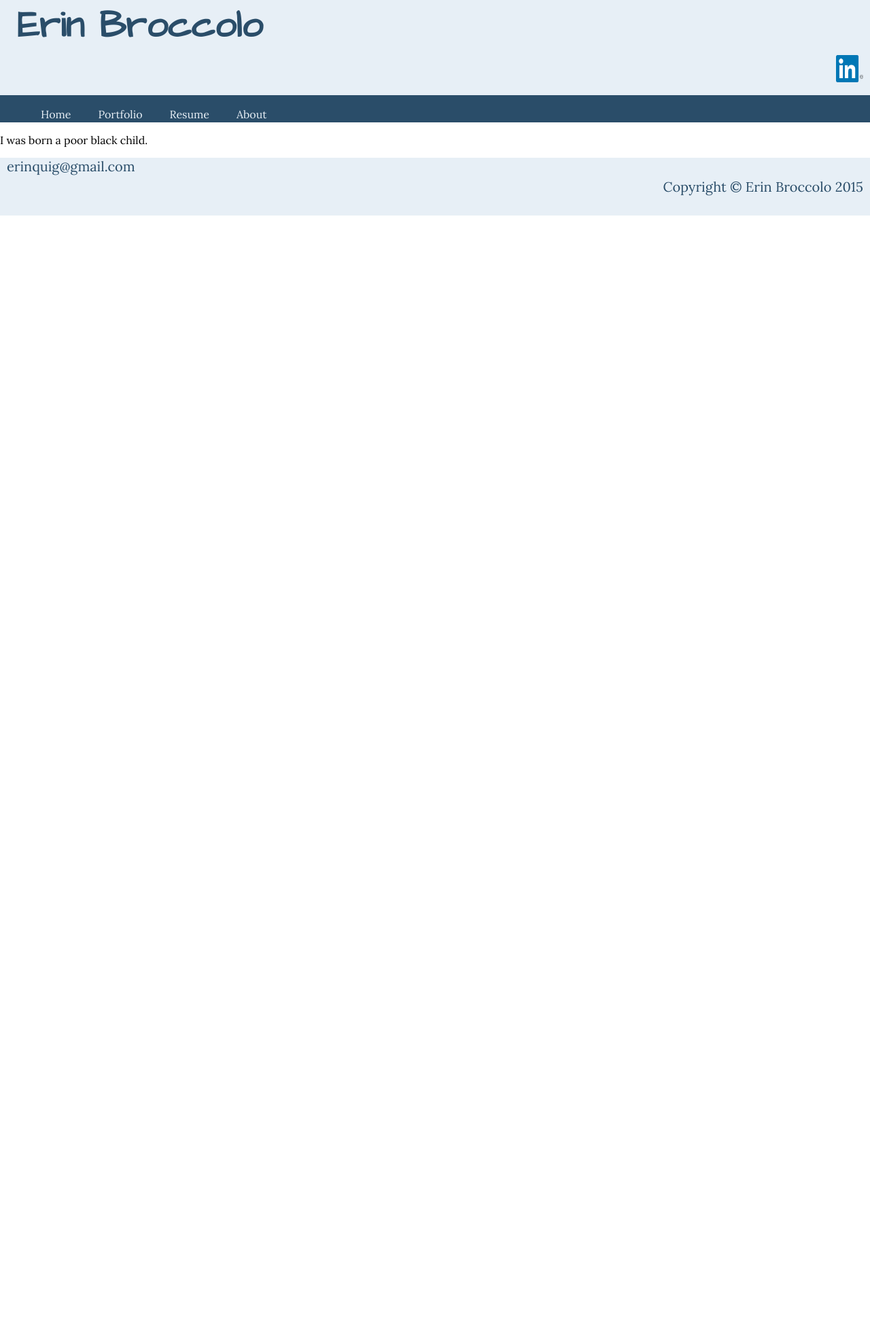
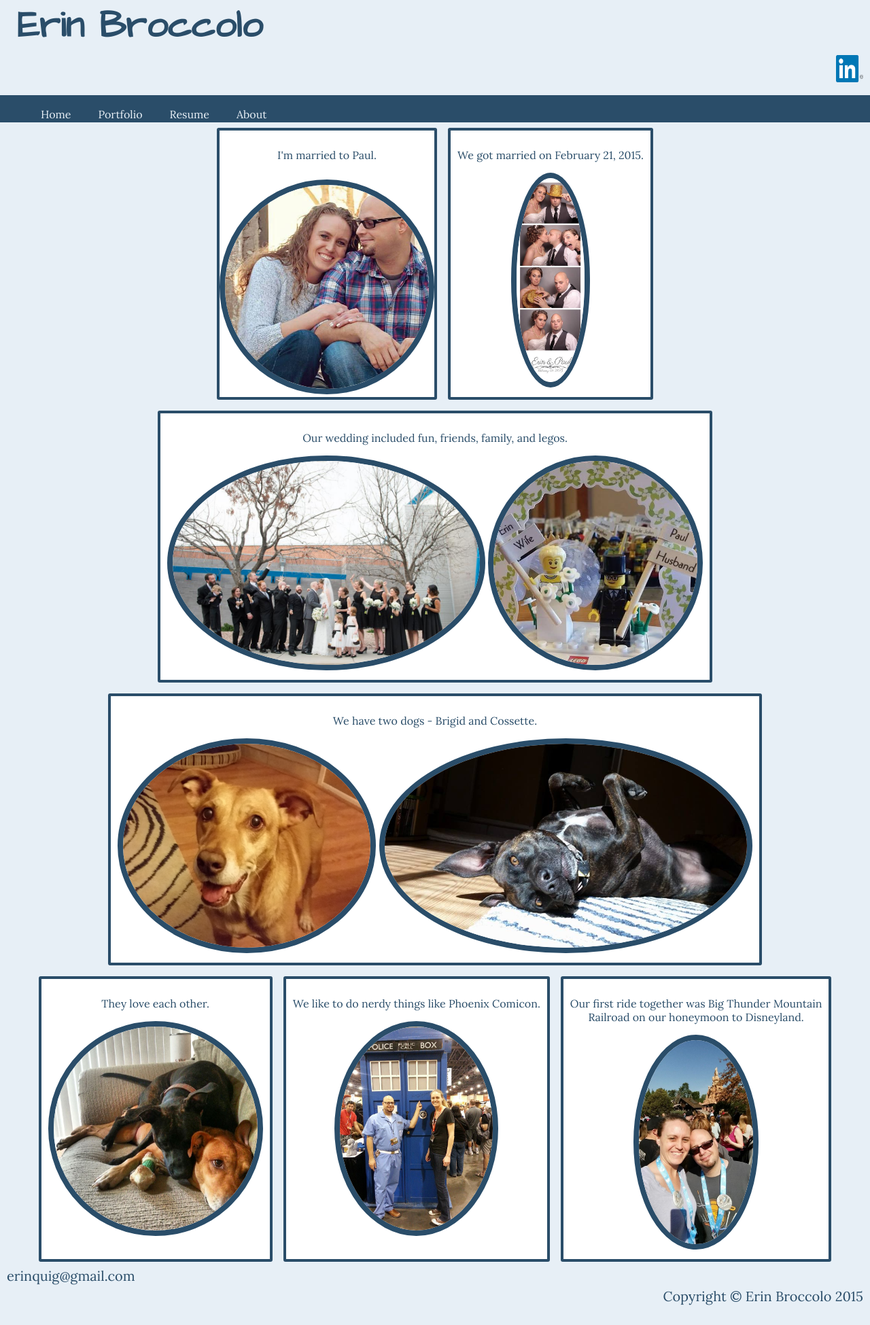
Before and after one commit to erinquig/emqbblog, a Jekyll site: the page built from about.html, in a window 1280 px wide. Shown: the whole page at 68% size. Built offline with Jekyll 4.4.1, drawn with Linux system fonts in a browser that asks for light colours; nearby versions of some CDN libraries; some web fonts are replaced; before the commit the page ends 900 px from its top, so only the background shows below that.

Commit message:
added content and styling to about page, updated resume pdf, added WordPress blog to portfolio.

```diff
--- a/about.html
+++ b/about.html
@@ -1,4 +1,58 @@
 ---
 layout: erin
 ---
-<p>I was born a poor black child.</p>
+
+<div class="about">
+
+	<div class="circle">
+		<div class="picDescription">
+			<p>I'm married to Paul.</p>
+		</div>
+			<img src="img/engagement.jpg" alt="Erin and Paul">
+	</div>
+
+	<div class="circle">
+		<div class="picDescription">
+			<p>We got married on February 21, 2015.</p>
+			<img src="img/weddingstrip.jpg" alt="Photobooth pic from wedding">
+		</div>
+	</div>
+
+	<div class="circle">
+		<div class="picDescription">
+		<p>Our wedding included fun, friends, family, and legos.</p>
+			<img src="img/weddingparty.jpg" alt="Fun wedding party pic">
+			<img src="img/caketopper.jpg" alt="Lego wedding cake topper">
+		</div>
+	</div>
+
+	<div class="circle">
+		<div class="picDescription">
+			<p>We have two dogs - Brigid and Cossette.</p>
+			<img src="img/brigid.jpg" alt="Picture of dog, Brigid">
+			<img src="img/cossetteback.jpg" alt="Picture of dog, Cossette">
+		</div>
+	</div>
+
+	<div class="circle">
+		<div class="picDescription">
+			<p>They love each other.</p>
+			<img src="img/brigidandcossette.jpg" alt="Cosette sitting on Brigid">
+		</div>
+	</div>
+
+		<div class="circle">
+		<div class="picDescription">
+			<p>We like to do nerdy things like Phoenix Comicon.</p>
+			<img src="img/comicon.jpg" alt="Erin and Paul infront of Tardis.">
+		</div>
+	</div>
+
+		<div class="circle">
+		<div class="picDescription">
+		<p>Our first ride together was Big Thunder Mountain <br> Railroad on our honeymoon to Disneyland.</p>
+			<img src="img/thundermountain.jpg" alt="Erin and Paul at Disneyland">
+		</div>
+	</div>
+
+</div>
--- a/css/erin.css
+++ b/css/erin.css
@@ -135,3 +135,34 @@ embed.resume {
 div.resumePage {
 	background-color: #e7eff6;
 }
+
+
+div.picDescription {
+	padding: 10px;
+}
+
+.circle img {
+	border-radius: 50%;
+	border: 8px solid #2a4d69;
+	max-height: 300px;
+}
+
+.picDescription {
+	text-align: center;
+
+}
+
+.about {
+	display: flex;
+	flex-wrap: wrap;
+	justify-content: center;
+	color: #2a4d69;
+	background-color: #e7eff6;
+}
+
+.circle {
+	border: 4px solid #2a4d69;
+	margin: 8px;
+	border-radius: 3px;
+	background-color: white;
+}
```
Also changed, not shown: portfolio.html (+17 -1 lines), img/brigid.jpg (added), img/brigidandcossette.jpg (added), img/caketopper.jpg (added), img/comicon.jpg (added), img/cossetteback.jpg (added), img/drawing.jpg (added), img/engagement.jpg (added), img/homereno.jpg (added), img/thundermountain.jpg (added), img/weddingparty.jpg (added), img/weddingstrip.jpg (added), 5 other files.
